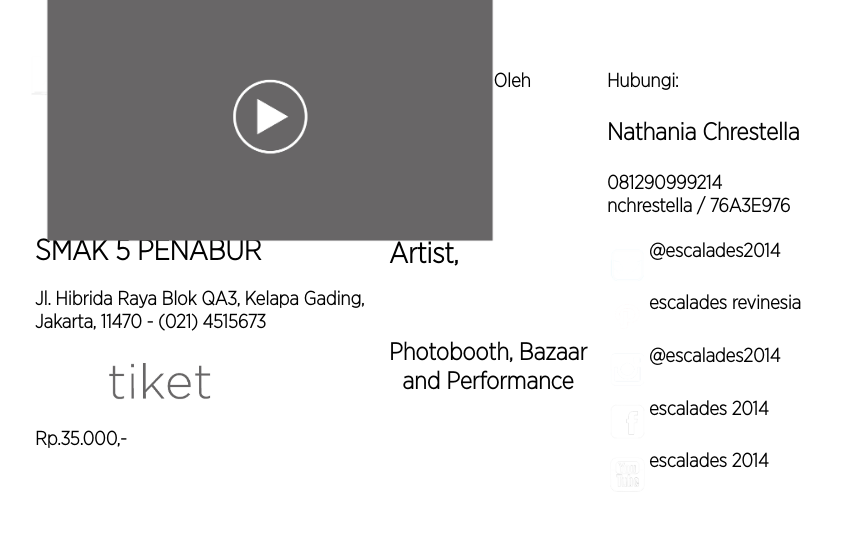
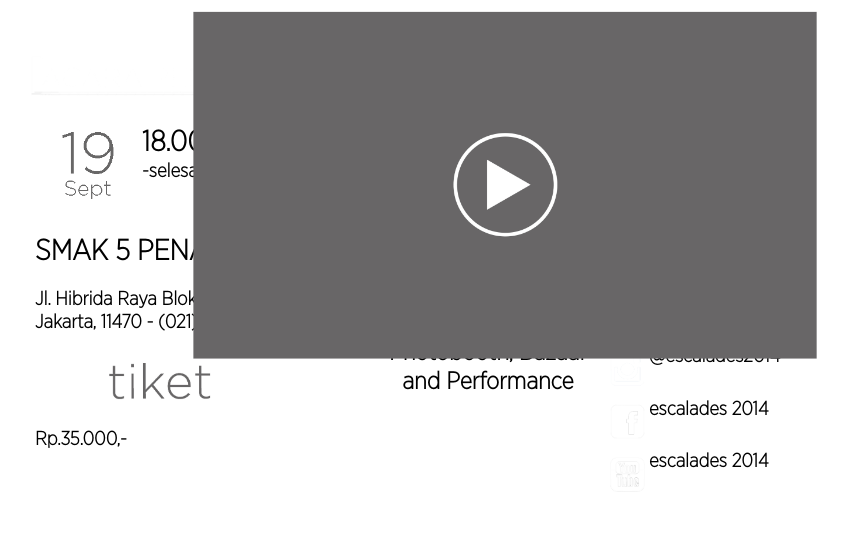
Before and after one commit to DarthJonathan/web_escalades, a PHP site: page / in a window 1280 px wide. Shown: the part 3326-3884 px from the top of the page, without its empty margins (135-983 px from the left). Run offline with PHP 8.4, Linux system fonts and the light colour scheme; some web fonts are replaced; grey boxes are pictures that could not be loaded.

Commit message:
changes to page 4

```diff
--- a/css/style-home.css
+++ b/css/style-home.css
@@ -312,7 +312,9 @@ tgl
 
 #video_youtube
 {
-	width:50%;
+	width:70%;
+	text-align:center;
+	margin:0 auto;
 }
 
 
--- a/index.html
+++ b/index.html
@@ -303,7 +303,7 @@
             </p>
             <br>
 
-            <a href="#"><img src="images/video.png" id="video_youtube"></a>
+            <p align="center"><a href="#"><img src="images/video.png" id="video_youtube"></a></p>
     	</div>
     </section>
     <!-- Page 5 -->
```
